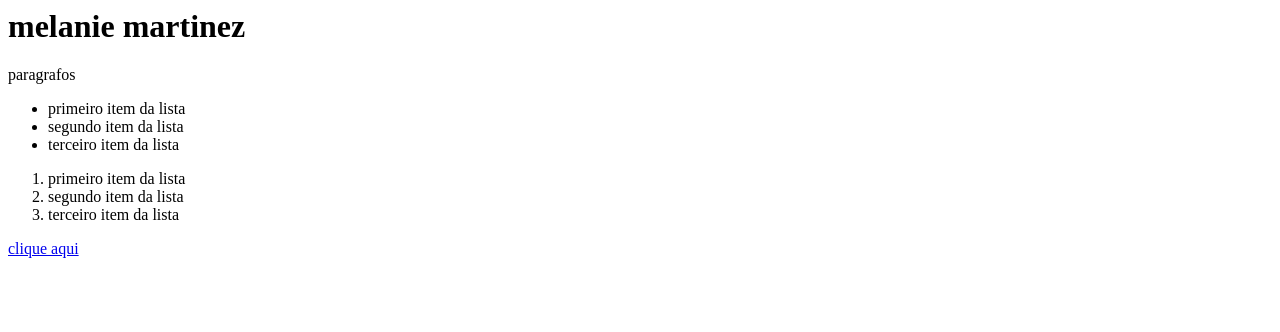
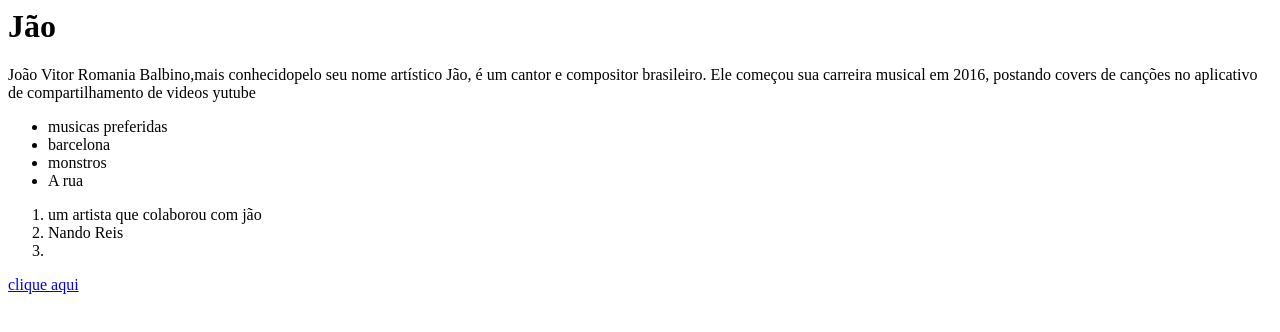
Before and after one commit to lorrainebird/paginaDaInternet, a plain HTML site: page index.html in a window 1280 px wide. Drawn offline with Linux system fonts and the light colour scheme.

Commit message:
Add files via upload

```diff
--- a/index.html
+++ b/index.html
@@ -1,20 +1,23 @@
 <html>
 <head>
-  <title> titulo da pagina </title>
+  <title>cantor</title>
   </head>
   <body>
-    <h1> melanie martinez </h1>
-    <p> paragrafos </p>
+    <h1> Jão </h1>
+    <p> João Vitor Romania Balbino,mais
+      conhecidopelo seu nome artístico Jão, é um cantor e compositor brasileiro. Ele começou sua carreira musical em 2016, postando covers de canções no aplicativo de compartilhamento de videos yutube
+     </p>
     <ul>
-      <li> primeiro item da lista </li>
-      <li> segundo item da lista </li>
-      <li> terceiro item da lista </li>
+      <li>musicas preferidas</li>
+      <li> barcelona </li>
+      <li> monstros </li>
+      <li> A rua </li>
       </ul>
       <ol>
-        <li> primeiro item da lista </li>
-        <li> segundo item da lista </li>
-        <li> terceiro item da lista </li>
+        <li>  um artista que colaborou com jão  </li>
+        <li> Nando Reis   </li>
+        <li></li>
         </ol>
-        <a href = https://www.google.com>clique aqui</a>
+        <a href = https://www.youtube.com/watch?v=BwcfesZoB8I>clique aqui</a>
         </body>
         </html>
```
Also changed, not shown: style.css (+9 -0 lines).
